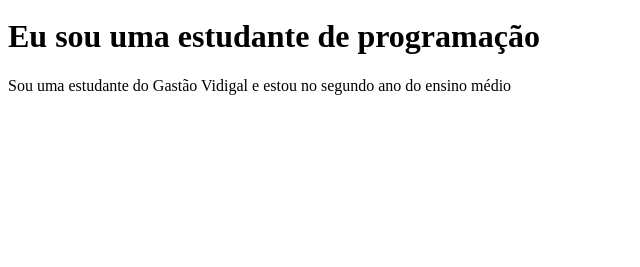
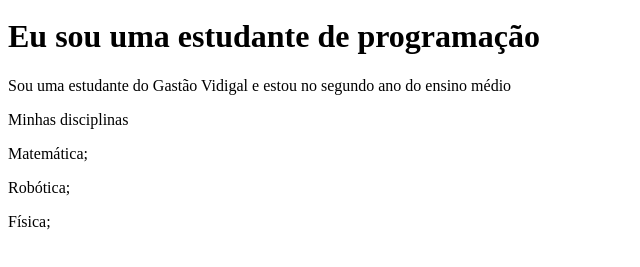
Before and after one commit to gabihods/3T-2E, a plain HTML site: page Index.html in a window 1280 px wide. Shown: the part 81-348 px from the top of the page, without its empty margins (0-640 px from the left). Drawn offline with Linux system fonts and the light colour scheme.

Commit message:
Update Index.html

```diff
--- a/Index.html
+++ b/Index.html
@@ -12,6 +12,14 @@
         <p>Eu sou Gabriela </p>
         <h1>Eu sou uma estudante de programação</h1>
         <p>Sou uma estudante do Gastão Vidigal e estou no segundo ano do ensino médio</p>
+
+        <p> Minhas disciplinas </p>
+
+        <div>
+          <p>Matemática;</p>
+          <p>Robótica;</p>
+          <p>Física;</p>
+          <div>
       </header>
     </body>
 
```
